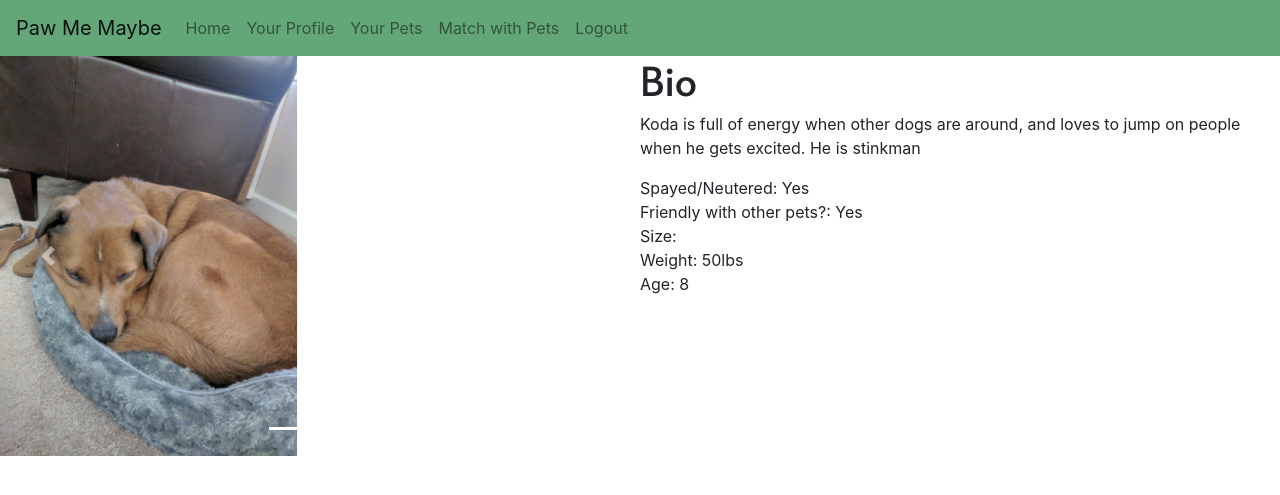
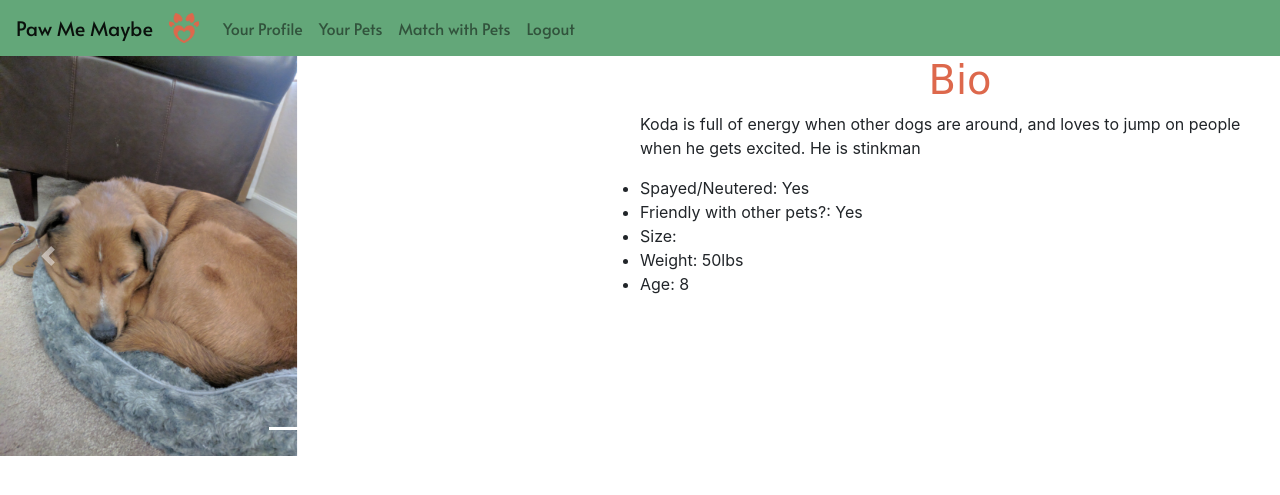
Before and after one commit to agorowar/CPI310_Final, a Node server app: page /petProfile in a window 1280 px wide. Shown: the top 495 px of the page. Run offline with Node 20, Linux system fonts and the light colour scheme; the visitor is signed in with stand-in values (Sample User, id 1); data that the repository does not hold is empty; some libraries are stand-ins or nearby versions.

Commit message:
css WORKS

```diff
--- a/Website/ADD_TO_PAGES_navbar.html
+++ b/Website/ADD_TO_PAGES_navbar.html
@@ -7,8 +7,10 @@
 
 <link href="https://fonts.googleapis.com/css?family=Alata|Roboto&display=swap" rel="stylesheet">
 
+
+
 <!-- add navbar to the top of the body -->
-<nav class="navbar navbar-expand-lg navbar-light" style = "background-color: #63A779;">
+<nav class="navbar navbar-expand-lg navbar-light" style = "background-color: #63A779; font-family: 'Alata', sans-serif;">
     <a class="navbar-brand" href="/">Paw Me Maybe</a> <!--title on the navbar that also functions as a link to the homepage -->
     <!-- <button class="navbar-toggler" type="button" data-toggle="collapse" data-target="#navbarSupportedContent" aria-controls="navbarSupportedContent" aria-expanded="false" aria-label="Toggle navigation"> -->
       <!-- <span class="navbar-toggler-icon"></span> -->
@@ -16,7 +18,7 @@
     <div class="collapse navbar-collapse" id="navbarSupportedContent">
       <ul class="navbar-nav mr-auto">
           <a class="navbar-brand" href="/">
-              <img src="redAsset 1@3x.png" width="30" height="30" alt="">
+              <img src="redAsset.png" width="30" height="30" alt="">
           </a>
         <li class="nav-item">
           <a class="nav-link" href="profile">Your Profile</a>
--- a/Website/index.js
+++ b/Website/index.js
@@ -43,6 +43,7 @@ app.use(authorize);
 
 // images
 app.use(express.static('logos'));
+app.use(express.static('style.css'));
 
 //render index page
 app.get("/", async(req, res) => {
--- a/Website/views/matching.handlebars
+++ b/Website/views/matching.handlebars
@@ -2,13 +2,13 @@
     <html>
         <head>
             <!-- add bootstrap, css and fonts to head -->
-            <link rel ="stylesheet" href ="matchingStyles.css" type="text/css">
+            <link rel ="stylesheet" href ="style.css" type="text/css">
 
             <!-- bootstrap css file. needed for bootstrap.  the design features in bootsrap are all just classes that get controlled in a css file-->
             <link rel="stylesheet" href="https://stackpath.bootstrapcdn.com/bootstrap/4.3.1/css/bootstrap.min.css" integrity="sha384-ggOyR0iXCbMQv3Xipma34MD+dH/1fQ784/j6cY/iJTQUOhcWr7x9JvoRxT2MZw1T" crossorigin="anonymous">
 
 
-            <link href="https://fonts.googleapis.com/css?family=Righteous&display=swap" rel="stylesheet">
+            <link href="https://fonts.googleapis.com/css?family=Alata|Roboto&display=swap" rel="stylesheet">
 
         </head>
 
--- a/Website/views/petProfile.handlebars
+++ b/Website/views/petProfile.handlebars
@@ -2,25 +2,28 @@
 <!DOCTYPE html>
 <html lang="en">
 <head>
-    <link rel="stylesheet" href="style.css" type="text/css">
-    <link rel="stylesheet" href="https://stackpath.bootstrapcdn.com/bootstrap/4.3.1/css/bootstrap.min.css" integrity="sha384-ggOyR0iXCbMQv3Xipma34MD+dH/1fQ784/j6cY/iJTQUOhcWr7x9JvoRxT2MZw1T" crossorigin="anonymous">
-    <link href="https://fonts.googleapis.com/css?family=Alata|Roboto&display=swap" rel="stylesheet">
-    <meta charset="UTF-8">
-    <meta name="viewport" content="width=device-width, initial-scale=1.0">
-    <meta http-equiv="X-UA-Compatible" content="ie=edge">
-    <title>Pet Profile - NAMEHERE</title>
-</head>
-<body>
-        <nav class="navbar navbar-expand-lg navbar-light" style = "background-color: #63A779;">
+    <!-- add bootstrap, css and fonts to head -->
+<link rel ="stylesheet" href ="styles.css" type="text/css">
+
+<!-- bootstrap css file. needed for bootstrap.  the design features in bootsrap are all just classes that get controlled in a css file-->
+<link rel="stylesheet" href="https://stackpath.bootstrapcdn.com/bootstrap/4.3.1/css/bootstrap.min.css" integrity="sha384-ggOyR0iXCbMQv3Xipma34MD+dH/1fQ784/j6cY/iJTQUOhcWr7x9JvoRxT2MZw1T" crossorigin="anonymous">
+
+
+<link href="https://fonts.googleapis.com/css?family=Alata|Roboto&display=swap" rel="stylesheet">
+
+
+
+<!-- add navbar to the top of the body -->
+<nav class="navbar navbar-expand-lg navbar-light" style = "background-color: #63A779; font-family: 'Alata', sans-serif;">
     <a class="navbar-brand" href="/">Paw Me Maybe</a> <!--title on the navbar that also functions as a link to the homepage -->
     <!-- <button class="navbar-toggler" type="button" data-toggle="collapse" data-target="#navbarSupportedContent" aria-controls="navbarSupportedContent" aria-expanded="false" aria-label="Toggle navigation"> -->
       <!-- <span class="navbar-toggler-icon"></span> -->
 
     <div class="collapse navbar-collapse" id="navbarSupportedContent">
       <ul class="navbar-nav mr-auto">
-        <li class="nav-item">
-          <a class="nav-link" href="/">Home</a>
-        </li>
+          <a class="navbar-brand" href="/">
+              <img src="redAsset.png" width="30" height="30" alt="">
+          </a>
         <li class="nav-item">
           <a class="nav-link" href="profile">Your Profile</a>
         </li>
```
Also changed, not shown: Website/data.sqlite, Website/logos/redAsset.png (renamed from Website/logos/redAsset 1@3x.png), 2 other files.
